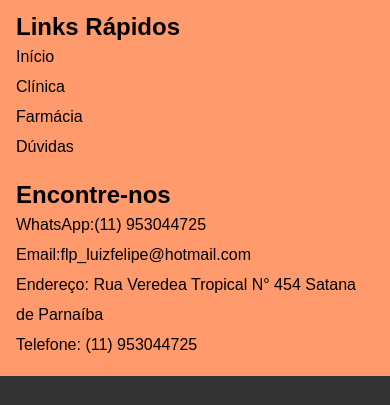
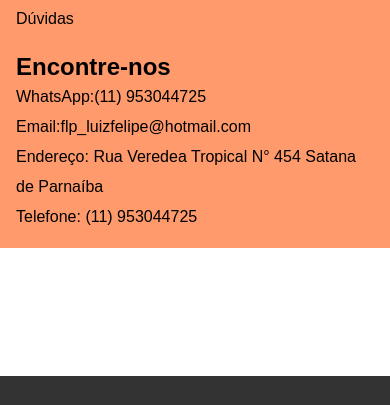
Before and after one commit to Felipe-Alvess/meupetlife.com, a plain HTML site: page index.html in a window 390 px wide. Shown: the part 3458-3863 px from the top of the page. Drawn offline with nearby package versions, Linux system fonts and the light colour scheme.

Commit message:
Add files via upload

```diff
--- a/style.css
+++ b/style.css
@@ -530,7 +530,10 @@ margin-top: 0.5rem;
     .duvidas .duvida img{
         width: 15px;
     }
-
+footer{
+   position: relative;
+   top: -8rem;
+}
 
    footer .footer{
         width: 100%;
```
